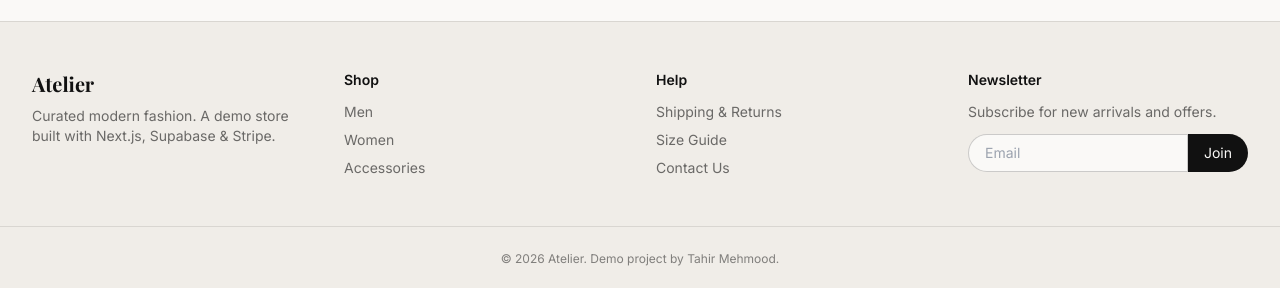
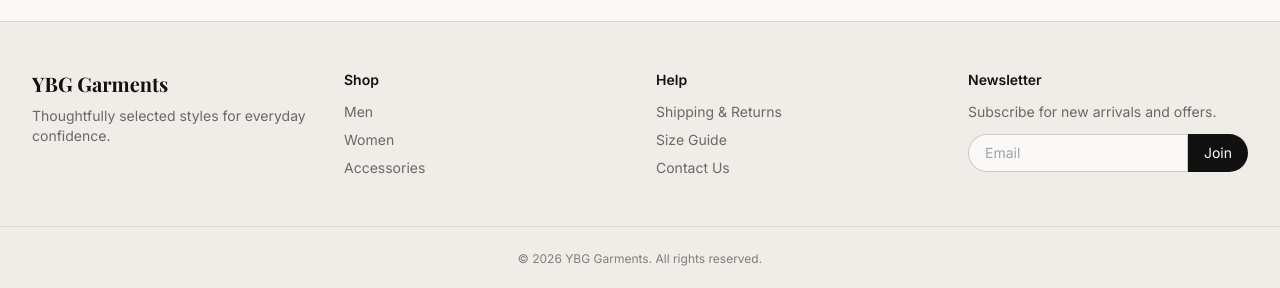
Before and after one commit to utech0201-debug/novamarket, a Next.js app: page / in a window 1280 px wide. Shown: the part 1561-1849 px from the top of the page. Built offline with nearby package versions, Linux system fonts and the light colour scheme; no server answers; a web font is replaced by a local one.

Commit message:
brand: update storefront footer to YBG Garments

```diff
--- a/components/Footer.tsx
+++ b/components/Footer.tsx
@@ -5,10 +5,9 @@ export default function Footer() {
     <footer className="border-t border-ink/10 bg-sand">
       <div className="container-x grid gap-8 py-12 md:grid-cols-4">
         <div>
-          <h3 className="font-serif text-xl font-bold">Atelier</h3>
+          <h3 className="font-serif text-xl font-bold">YBG Garments</h3>
           <p className="mt-2 text-sm text-ink/60">
-            Curated modern fashion. A demo store built with Next.js, Supabase &
-            Stripe.
+            Thoughtfully selected styles for everyday confidence.
           </p>
         </div>
         <div>
@@ -60,7 +59,7 @@ export default function Footer() {
         </div>
       </div>
       <div className="container-x border-t border-ink/10 py-6 text-center text-xs text-ink/50">
-        © {new Date().getFullYear()} Atelier. Demo project by Tahir Mehmood.
+        © {new Date().getFullYear()} YBG Garments. All rights reserved.
       </div>
     </footer>
   );
```
